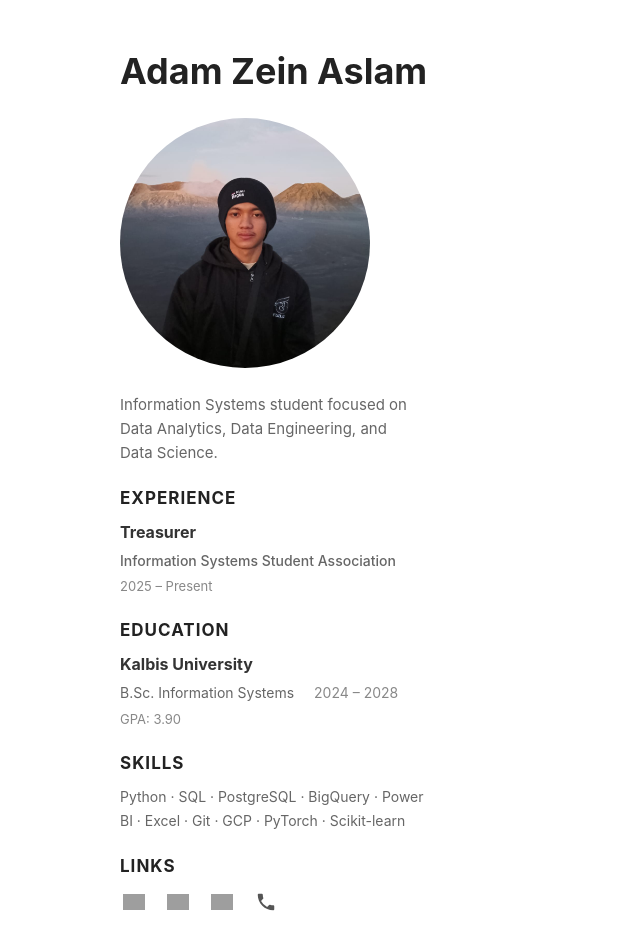
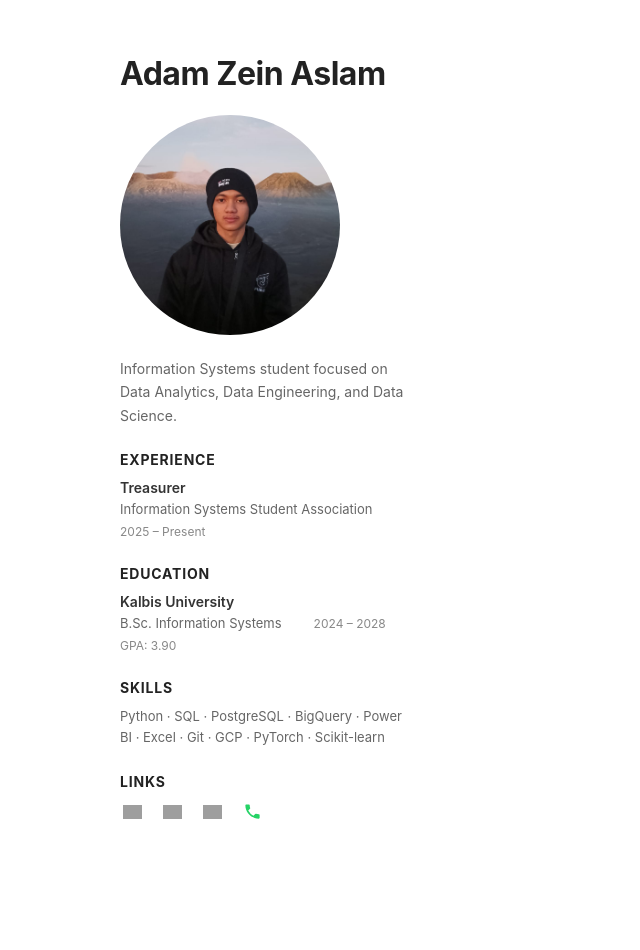
Before and after one commit to AdamZeinAslam/AdamZeinAslam.github.io, a Jekyll site: the page built from index.md, in a window 1280 px wide and 966 px high. Shown: the top 950 px of the window, without its empty margins (0-640 px from the left). Built offline with Jekyll 4.4.1, drawn with Linux system fonts in a browser that asks for light colours; grey boxes are pictures that could not be loaded.

Commit message:
Update style.css

```diff
--- a/assets/css/style.css
+++ b/assets/css/style.css
@@ -1,11 +1,21 @@
+/* =========================================================
+   GLOBAL
+   ========================================================= */
+
 * {
   box-sizing: border-box;
 }
 
+html {
+  scroll-behavior: smooth;
+}
+
 body {
   margin: 0;
+
   background: #ffffff;
   color: #333333;
+
   font-family:
     -apple-system,
     BlinkMacSystemFont,
@@ -14,217 +24,265 @@ body {
     Helvetica,
     Arial,
     sans-serif;
+
+  font-size: 14px;
   line-height: 1.6;
 }
 
 
-/* =========================
+/* =========================================================
    MAIN LAYOUT
-   ========================= */
+   ========================================================= */
 
 .portfolio-container {
+  width: 100%;
   max-width: 1100px;
+
   margin: 0 auto;
 
   display: grid;
-  grid-template-columns: 320px 1fr;
 
-  gap: 70px;
+  grid-template-columns: 300px minmax(0, 1fr);
 
-  padding: 50px 30px;
+  column-gap: 70px;
+
+  padding: 55px 30px;
 }
 
 
-/* =========================
+/* =========================================================
    SIDEBAR
-   ========================= */
+   ========================================================= */
 
 .sidebar {
   position: sticky;
+
   top: 40px;
+
   align-self: start;
+
+  width: 100%;
 }
 
 
-/* =========================
-   NAME
-   ========================= */
+/* =========================================================
+   PROFILE NAME
+   ========================================================= */
 
-.sidebar h1 {
-  margin: 0 0 25px 0;
+.profile-name {
+  margin: 0 0 22px 0;
 
-  font-size: 36px;
+  font-size: 32px;
+
+  font-weight: 700;
+
   line-height: 1.2;
+
+  letter-spacing: -0.5px;
 
   color: #222222;
 }
 
 
-/* =========================
+/* =========================================================
    PROFILE IMAGE
-   ========================= */
+   ========================================================= */
 
 .profile-image {
-  width: 250px;
-  height: 250px;
+  display: block;
+
+  width: 220px;
+  height: 220px;
+
+  margin: 0 0 22px 0;
 
   object-fit: cover;
 
   border-radius: 50%;
-
-  display: block;
-
-  margin-bottom: 25px;
 }
 
 
-/* =========================
+/* =========================================================
    PROFILE DESCRIPTION
-   ========================= */
+   ========================================================= */
 
 .profile-description {
-  max-width: 290px;
-  margin-bottom: 20px;
+  max-width: 285px;
+
+  margin: 0 0 24px 0;
 }
 
 .profile-description p {
   margin: 0;
 
-  font-size: 15px;
-  line-height: 1.6;
+  font-size: 14px;
+
+  line-height: 1.65;
 
   color: #666666;
 }
 
 
-/* =========================
-   SIDEBAR SECTIONS
-   ========================= */
+/* =========================================================
+   SIDEBAR SECTION
+   ========================================================= */
 
 .sidebar-section {
-  margin-top: 20px;
+  margin-top: 24px;
 }
 
+
+/* =========================================================
+   SECTION TITLE
+   ========================================================= */
+
 .sidebar-section h2 {
-  margin: 0 0 8px 0;
+  margin: 0 0 9px 0;
 
-  font-size: 17px;
+  font-size: 14px;
+
+  font-weight: 700;
+
+  line-height: 1.3;
+
+  letter-spacing: 0.8px;
 
   text-transform: uppercase;
-
-  letter-spacing: 1px;
 
   color: #222222;
 }
 
-/* =========================
+
+/* =========================================================
    EXPERIENCE
-   ========================= */
+   ========================================================= */
 
 .experience-item h3,
 .education-item h3 {
   margin: 0;
 
-  font-size: 16px;
+  font-size: 14px;
+
+  font-weight: 600;
+
+  line-height: 1.45;
 
   color: #333333;
 }
 
 .experience-item p,
 .education-item p {
-  margin: 4px 0;
+  margin: 2px 0;
 
-  font-size: 14px;
+  font-size: 13px;
+
+  line-height: 1.5;
 
   color: #666666;
 }
 
 .organization {
-  font-weight: 500;
+  font-weight: 400;
 }
 
 .date {
+  margin-top: 3px !important;
+
+  font-size: 12px !important;
+
   color: #888888 !important;
-
-  font-size: 13px !important;
 }
 
-/* =========================
+
+/* =========================================================
    EDUCATION
-   ========================= */
+   ========================================================= */
 
 .education-details {
   display: flex;
-  align-items: center;
-  gap: 20px;
 
-  margin-top: 4px;
+  align-items: baseline;
+
+  gap: 32px;
+
+  margin-top: 2px;
+
+  white-space: nowrap;
 }
 
-.education-details span {
-  font-size: 14px;
+.education-details .degree {
+  font-size: 13px;
+
+  line-height: 1.5;
+
   color: #666666;
 }
 
 .education-year {
-  white-space: nowrap;
+  font-size: 12px;
+
+  line-height: 1.5;
+
+  color: #888888;
+}
+
+.gpa {
+  margin-top: 3px !important;
+
+  font-size: 12px !important;
+
   color: #888888 !important;
 }
 
-.gpa {
-  margin-top: 5px !important;
-  font-size: 13px !important;
-  color: #888888 !important;
-}
 
-/* =========================
+/* =========================================================
    SKILLS
-   ========================= */
+   ========================================================= */
 
-.sidebar-section > p {
+.skills-text {
+  max-width: 285px;
+
   margin: 0;
 
-  font-size: 14px;
+  font-size: 13px;
 
-  line-height: 1.7;
+  line-height: 1.65;
 
   color: #666666;
 }
 
 
-/* =========================
+/* =========================================================
    SOCIAL LINKS
-   ========================= */
-
-.social-section {
-  width: 100%;
-}
+   ========================================================= */
 
 .social-links {
   display: flex !important;
+
   flex-direction: row !important;
+
   flex-wrap: nowrap !important;
 
   align-items: center !important;
+
   justify-content: flex-start !important;
 
   gap: 16px !important;
 
-  width: 100% !important;
+  margin: 5px 0 0 0 !important;
 
-  margin: 8px 0 0 0 !important;
   padding: 0 !important;
 }
 
 .social-links a {
   display: inline-flex !important;
-  flex: 0 0 28px !important;
-
-  width: 28px !important;
-  height: 28px !important;
 
   align-items: center !important;
+
   justify-content: center !important;
+
+  width: 24px !important;
+  height: 24px !important;
 
   margin: 0 !important;
   padding: 0 !important;
@@ -234,17 +292,17 @@ body {
   text-decoration: none !important;
 }
 
-.social-links a img {
+.social-links img {
   display: block !important;
 
-  width: 22px !important;
-  height: 22px !important;
+  width: 19px !important;
+  height: 19px !important;
 
-  min-width: 22px !important;
-  min-height: 22px !important;
+  min-width: 19px !important;
+  min-height: 19px !important;
 
-  max-width: 22px !important;
-  max-height: 22px !important;
+  max-width: 19px !important;
+  max-height: 19px !important;
 
   margin: 0 !important;
   padding: 0 !important;
@@ -259,59 +317,74 @@ body {
 }
 
 
-/* PHONE ICON */
+/* =========================================================
+   PHONE ICON
+   ========================================================= */
 
-.social-links svg {
+.social-links .phone-link svg {
   display: block !important;
 
-  width: 22px !important;
-  height: 22px !important;
+  width: 19px !important;
+  height: 19px !important;
 
-  min-width: 22px !important;
-  min-height: 22px !important;
+  min-width: 19px !important;
+  min-height: 19px !important;
 
-  max-width: 22px !important;
-  max-height: 22px !important;
+  max-width: 19px !important;
+  max-height: 19px !important;
 
-  fill: #555555;
+  margin: 0 !important;
+  padding: 0 !important;
+
+  fill: #25D366;
 
   transition: transform 0.2s ease;
 }
 
-.social-links a:hover svg {
+.social-links .phone-link:hover svg {
   transform: translateY(-2px);
 }
 
 
-/* =========================
+/* =========================================================
    MAIN CONTENT
-   ========================= */
+   ========================================================= */
 
 .main-content {
   min-width: 0;
 }
 
 
-/* =========================
+/* =========================================================
    MOBILE
-   ========================= */
+   ========================================================= */
 
 @media (max-width: 800px) {
 
   .portfolio-container {
     grid-template-columns: 1fr;
 
-    gap: 40px;
+    column-gap: 0;
 
-    padding: 40px 20px;
+    row-gap: 45px;
+
+    padding: 40px 25px;
   }
 
   .sidebar {
     position: static;
   }
 
+  .profile-name {
+    font-size: 30px;
+  }
+
   .profile-image {
     width: 200px;
     height: 200px;
   }
+
+  .education-details {
+    gap: 20px;
+  }
 }
```
